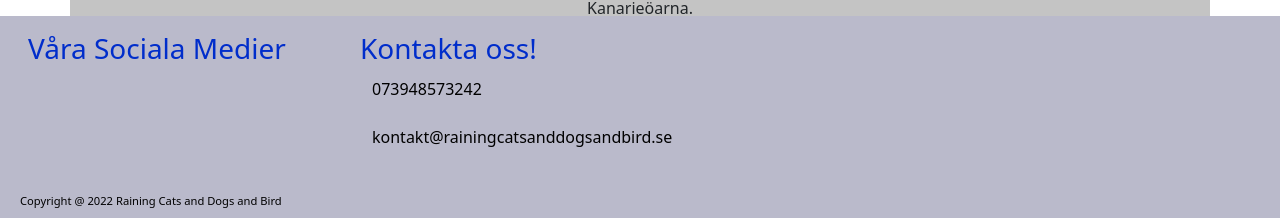
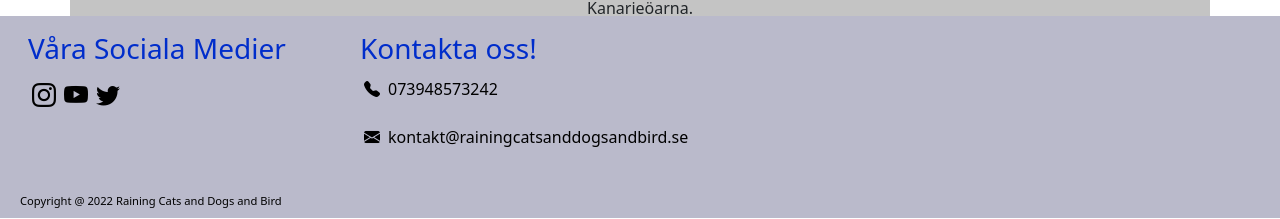
Before and after one commit to Wagsjo/Webshop, a Vue app: page / in a window 1280 px wide. Shown: the part 582-801 px from the top of the page. Built offline with nearby package versions, Linux system fonts and the light colour scheme; no server answers; the database is empty.

Commit message:
Funkar äntligen

```diff
--- a/index.html
+++ b/index.html
@@ -15,6 +15,8 @@
       content="width=device-width, initial-scale=1, shrink-to-fit=no"
     />
     <link href="/sven196.jpg" rel="icon" />
+    <link rel="stylesheet" href="https://cdn.jsdelivr.net/npm/bootstrap-icons@1.8.1/font/bootstrap-icons.css">
+    <link href="https://cdn.jsdelivr.net/npm/bootstrap@5.1.3/dist/css/bootstrap.min.css" rel="stylesheet" integrity="sha384-1BmE4kWBq78iYhFldvKuhfTAU6auU8tT94WrHftjDbrCEXSU1oBoqyl2QvZ6jIW3" crossorigin="anonymous">
 
   </head>
   <body>
--- a/src/App.vue
+++ b/src/App.vue
@@ -9,7 +9,7 @@
     },
     computed: {
       condition() {
-        return this.$route.path != "/bird" && this.$route.path != "/login"
+        return this.$route.path != "/bird" || this.$route.path != "/bird"
       }
     }
   }
@@ -19,8 +19,12 @@
   <nav>
     <NavBar />
   </nav>
-  <RouterView />
-  <footer v-if="condition">
-    <Footer />
-  </footer>
+  <div class="container-fluid p-0 d-flex flex-column min-vh-100">
+    <main class="flex-grow-1">
+      <RouterView />
+    </main>
+    <footer v-if="condition">
+      <Footer />
+    </footer>
+  </div>
 </template>
```
